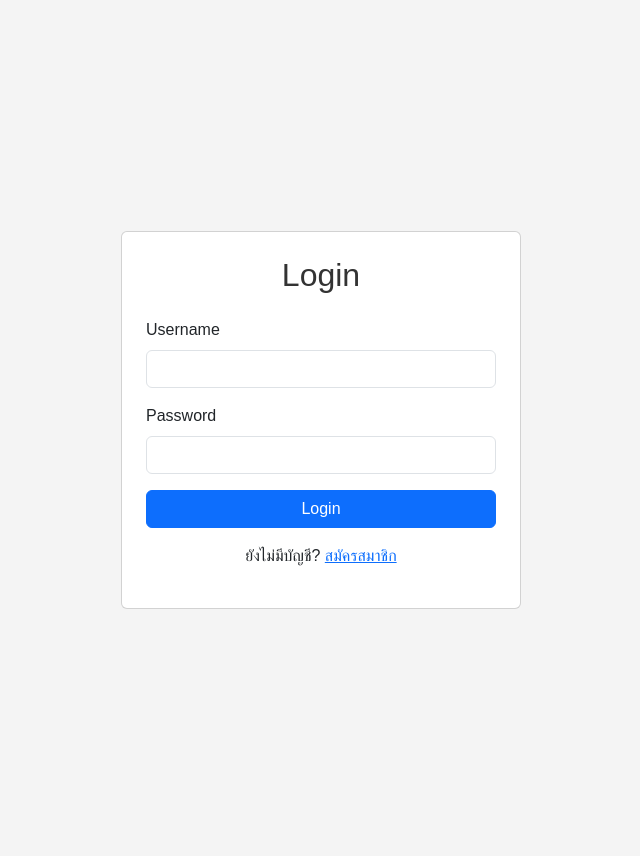
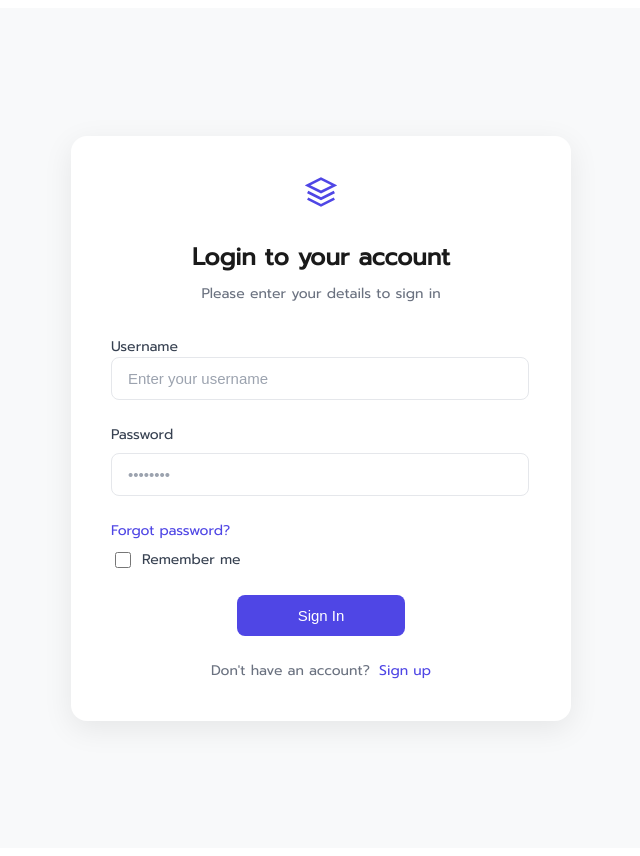
Before and after one commit to TunUsaha/954417, a PHP site: page /login.php in a window 1280 px wide. Shown: the whole page, without its empty margins (319-959 px from the left). Before the commit the page ends 609 px from the top, so only its background shows below. Run offline with PHP 8.4, Linux system fonts and the light colour scheme; some libraries are stand-ins or nearby versions.

Commit message:
Login css

```diff
--- a/login.php
+++ b/login.php
@@ -1,40 +1,88 @@
 <?php session_start(); ?>
 <!DOCTYPE html>
 <html lang="en">
+
 <head>
     <meta charset="UTF-8">
     <meta name="viewport" content="width=device-width, initial-scale=1.0">
     <title>Login</title>
-    <link href="https://cdn.jsdelivr.net/npm/bootstrap@5.3.0-alpha1/dist/css/bootstrap.min.css" rel="stylesheet">
-    <link rel="stylesheet" href="{{ asset('/style.css') }}" type="text/css">
+    <link href="https://fonts.googleapis.com/css2?family=Prompt&display=swap" rel="stylesheet">
     <link rel="stylesheet" href="styles.css">
 </head>
+
 <body>
-    <div class="container d-flex justify-content-center align-items-center vh-100">
-        <div class="card p-4" style="width: 400px;">
-            <h2 class="text-center mb-4">Login</h2>
-            <form action="authenticate.php" method="POST">
-                <div class="mb-3">
+    <div class="login">
+        <div class="card">
+            <div class="logo-container">
+                <!-- Optional: Add your logo here -->
+                <div class="logo">
+                    <!-- You can add an img tag or use an SVG icon -->
+                    <svg viewBox="0 0 24 24" width="32" height="32" stroke="currentColor" stroke-width="2" fill="none">
+                        <path d="M12 2L2 7l10 5 10-5-10-5zM2 17l10 5 10-5M2 12l10 5 10-5" />
+                    </svg>
+                </div>
+            </div>
+
+            <h2>Login to your account</h2>
+            <p class="subtitle">Please enter your details to sign in</p>
+
+            <form action="authenticate.php" method="POST" class="login-form">
+                <div class="form-group">
                     <label for="username" class="form-label">Username</label>
-                    <input type="text" name="username" id="username" class="form-control" required>
+                    <div class="input-wrapper">
+                        <input
+                            type="text"
+                            name="username"
+                            id="username"
+                            class="form-control"
+                            placeholder="Enter your username"
+                            required>
                     </div>
-                <div class="mb-3">
+                </div>
+                <div class="password-header">
                     <label for="password" class="form-label">Password</label>
-                    <input type="password" name="password" id="password" class="form-control" required>
                 </div>
-                <button type="submit" class="btn btn-primary w-100">Login</button>
+                <div class="form-group">
+                    <div class="input-wrapper">
+                        <input
+                            type="password"
+                            name="password"
+                            id="password"
+                            class="form-control"
+                            placeholder="••••••••"
+                            required>
+                    </div>
+                </div>
+
+                <div class="password-header">
+                    <a href="#" class="forgot-password">Forgot password?</a>
+                </div>
+
+                <div class="remember-me">
+                    <label class="checkbox-wrapper">
+                        <input type="checkbox" name="remember">
+                        <span class="checkbox-label">Remember me</span>
+                    </label>
+                </div>
+
+                <button type="submit" class="btn-primary">
+                    Sign In
+                </button>
             </form>
-            <div class="text-center mt-3">
-                <p>ยังไม่มีบัญชี? <a href="register.php">สมัครสมาชิก</a></p>
+
+            <div class="signup-link">
+                <span>Don't have an account?</span>
+                <a href="register.php">Sign up</a>
             </div>
         </div>
     </div>
 
 
+
     <script src="https://cdn.jsdelivr.net/npm/bootstrap@5.3.0-alpha1/dist/js/bootstrap.bundle.min.js"></script>
     <script src="https://cdn.jsdelivr.net/npm/sweetalert2@11"></script>
 
-    <?php if(isset($_SESSION['success'])): ?>
+    <?php if (isset($_SESSION['success'])): ?>
         <script>
             Swal.fire({
                 icon: 'success',
@@ -47,7 +95,7 @@
         <?php unset($_SESSION['success']); ?>
     <?php endif; ?>
 
-    <?php if(isset($_SESSION['error'])): ?>
+    <?php if (isset($_SESSION['error'])): ?>
         <script>
             Swal.fire({
                 icon: 'error',
@@ -58,4 +106,5 @@
         <?php unset($_SESSION['error']); ?>
     <?php endif; ?>
 </body>
+
 </html>
--- a/styles.css
+++ b/styles.css
@@ -1,52 +1,192 @@
+body {
+    font-family: "Prompt", "kanit", sans-serif;
+}
 
-        body {
-            font-family: Arial, sans-serif;
-            background-color: #f4f4f4;
-            margin: 0;
+.login {
+    display: flex;
+    justify-content: center;
+    align-items: center;
+    min-height: 100vh;
+    background-color: #f8f9fa;
     padding: 20px;
 }
 
+.card {
+    background-color: #ffffff;
+    border-radius: 16px;
+    box-shadow: 0 8px 30px rgba(0, 0, 0, 0.08);
+    padding: 40px;
+    width: 100%;
+    max-width: 420px;
+    transition: transform 0.3s ease;
+}
+
+.logo-container {
+    display: flex;
+    justify-content: center;
+    margin-bottom: 24px;
+}
+
+.logo {
+    color: #4f46e5;
+    transition: transform 0.2s ease;
+}
+
+.logo:hover {
+    transform: scale(1.05);
+}
+
 h2 {
-            color: #333;
+    color: #1a1a1a;
+    font-size: 24px;
+    font-weight: 600;
+    margin: 0;
     text-align: center;
 }
 
-        table {
-            width: 100%;
-            border-collapse: collapse;
-            margin: 20px 0;
-            background-color: #fff;
-            box-shadow: 0 2px 5px rgba(0, 0, 0, 0.1);
+.subtitle {
+    color: #6b7280;
+    text-align: center;
+    font-size: 14px;
+    margin: 8px 0 32px;
 }
 
-        th, td {
-            padding: 12px;
-            text-align: left;
-            border: 1px solid #ddd;
+.form-group {
+    margin-bottom: 24px;
+    margin-right: 16px;
 }
 
-        th {
-            background-color: #7D0B0B;
-            color: white;
+.password-header {
+    display: flex;
+    justify-content: space-between;
+    align-items: center;
+    margin-bottom: 8px;
 }
 
-        tr:hover {
-            background-color: #f5f5f5;
+.form-label {
+    color: #374151;
+    font-size: 14px;
+    font-weight: 500;
+    display: block;
 }
 
-        form {
-            display: inline;
+.forgot-password {
+    color: #4f46e5;
+    font-size: 14px;
+    text-decoration: none;
+    transition: color 0.2s ease;
 }
 
-        button {
-            background-color: #007BFF;
-            color: white;
-            border: none;
-            padding: 8px 12px;
+.forgot-password:hover {
+    color: #4338ca;
+    text-decoration: underline;
+}
+
+.input-wrapper {
+    position: relative;
+}
+
+.form-control {
+    width: 95%;
+    padding: 12px 16px;
+    font-size: 15px;
+    border: 1.5px solid #e5e7eb;
+    border-radius: 8px;
+    background-color: #ffffff;
+    transition: all 0.2s ease;
+}
+
+.form-control:focus {
+    outline: none;
+    border-color: #4f46e5;
+    box-shadow: 0 0 0 4px rgba(79, 70, 229, 0.1);
+}
+
+.form-control::placeholder {
+    color: #9ca3af;
+}
+
+.remember-me {
+    margin-bottom: 24px;
+}
+
+.checkbox-wrapper {
+    display: flex;
+    align-items: center;
+    gap: 8px;
+    cursor: pointer;
+}
+
+.checkbox-wrapper input[type="checkbox"] {
+    width: 16px;
+    height: 16px;
+    border: 1.5px solid #e5e7eb;
     border-radius: 4px;
     cursor: pointer;
 }
 
-        button:hover {
-            background-color: #0056b3;
+.checkbox-label {
+    color: #374151;
+    font-size: 14px;
 }
+
+.btn-primary {
+    width: 40%;
+    padding: 12px 24px;
+    background-color: #4f46e5;
+    color: white;
+    border: none;
+    border-radius: 8px;
+    font-size: 15px;
+    font-weight: 500;
+    cursor: pointer;
+    transition: all 0.2s ease;
+    margin: 0 auto;
+    display: block;
+}
+
+
+.btn-primary:hover {
+    background-color: #4338ca;
+    transform: translateY(-1px);
+}
+
+.btn-primary:active {
+    transform: translateY(0);
+}
+
+.signup-link {
+    margin-top: 24px;
+    text-align: center;
+    font-size: 14px;
+}
+
+.signup-link span {
+    color: #6b7280;
+}
+
+.signup-link a {
+    color: #4f46e5;
+    text-decoration: none;
+    font-weight: 500;
+    margin-left: 4px;
+}
+
+.signup-link a:hover {
+    text-decoration: underline;
+}
+
+/* Optional: Add responsive adjustments */
+@media (max-width: 480px) {
+    .card {
+        padding: 24px;
+    }
+
+    h2 {
+        font-size: 22px;
+    }
+
+    .btn-primary {
+        padding: 10px 20px;
+    }
+}
```
Lines whose indentation alone changed are shown as unchanged.
